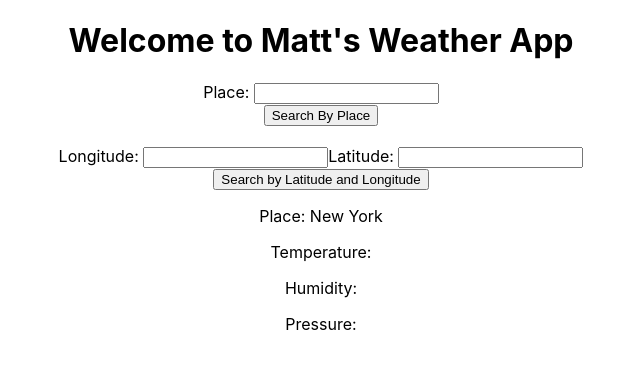
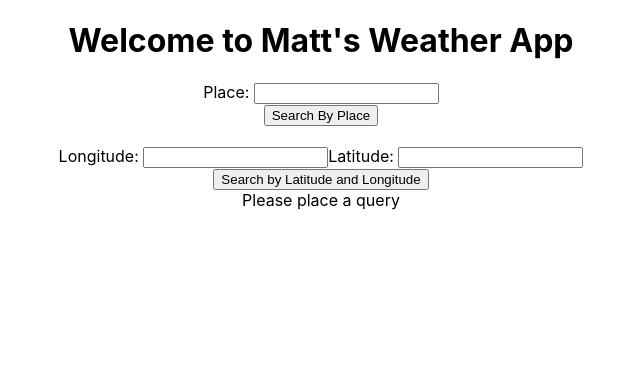
Before and after one commit to mjberman024/pillar_weather_app, a React (Create React App) app: page / in a window 1280 px wide. Shown: the top 368 px of the page, without its empty margins (319-959 px from the left). Built offline with nearby package versions, Linux system fonts and the light colour scheme; no server answers.

Commit message:
FIX: Initial location is your location.

```diff
--- a/src/Form/Form.js
+++ b/src/Form/Form.js
@@ -29,6 +29,10 @@ class Form extends Component {
     if (location) {
       location.getCurrentPosition(position => {
         this.props.getWeatherDataLatLong({
+          longitude: position.coords.latitude,
+          latitude: position.coords.longitude,
+        });
+        this.setState({
           longitude: position.coords.latitude,
           latitude: position.coords.longitude,
         });
--- a/src/Info/Info.js
+++ b/src/Info/Info.js
@@ -5,6 +5,13 @@ import axios from 'axios';
 //API KEY: 82125ad85789ea94811b6f431b5e0191
 
 class Info extends Component {
+  constructor() {
+    super();
+    this.state = {
+      tempUnit: 'Farenheit',
+    };
+  }
+
   async getData() {
     const { data } = await axios.get(
       `http://api.openweathermap.org/data/2.5/forecast?q=${
@@ -16,6 +23,8 @@ class Info extends Component {
   }
 
   render() {
+    const tempF = ((this.props.data.temp - 273.15) * 9) / 5 + 32;
+
     return this.props.place || this.props.longitude ? (
       <div>
         {!this.props.longitude ? (
@@ -28,7 +37,7 @@ class Info extends Component {
           </div>
         )}
 
-        <p>Temperature: {this.props.data.temp}</p>
+        <p>Temperature: {tempF} </p>
         <p>Humidity: {this.props.data.humidity}</p>
         <p>Pressure: {this.props.data.pressure}</p>
       </div>
--- a/src/Weather.js
+++ b/src/Weather.js
@@ -2,7 +2,6 @@ import React, { Component } from 'react';
 import Form from './Form/Form';
 import Info from './Info/Info';
 import { connect } from 'react-redux';
-import { geolocated } from 'react-geolocated';
 
 class Weather extends Component {
   componentDidMount() {}
--- a/src/store.js
+++ b/src/store.js
@@ -4,7 +4,7 @@ import loggingMiddleware from 'redux-logger';
 import thunkMiddleware from 'redux-thunk';
 
 const initialState = {
-  place: 'New York',
+  place: '',
   longitude: '',
   latitude: '',
   data: {},
```
